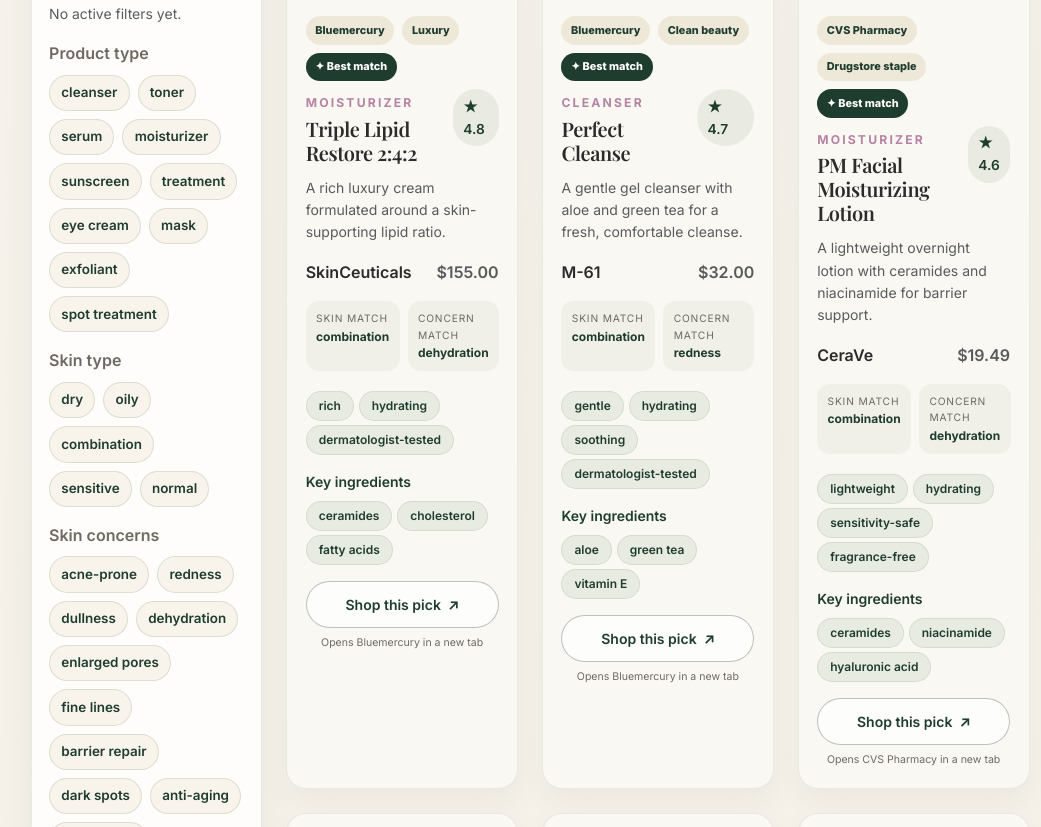
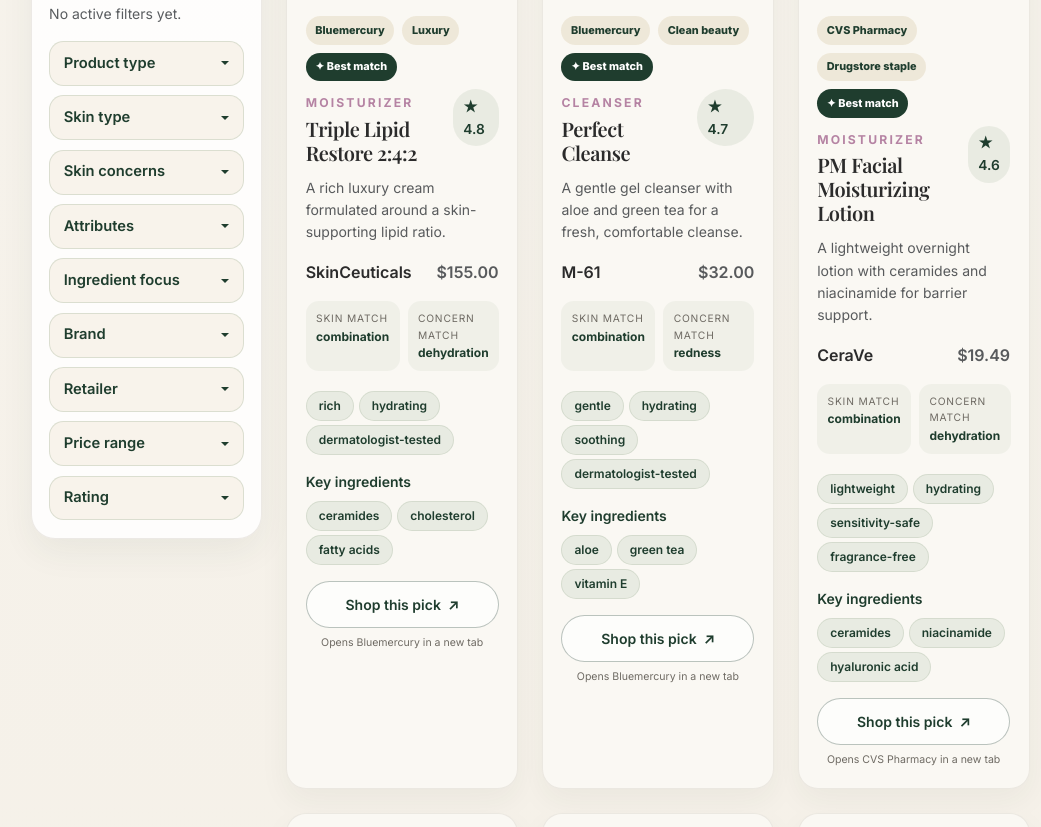
Before and after one commit to bregiang/IS4460-Project-Template, a Django app: page /recommendations/ in a window 1280 px wide. Shown: the part 1320-2147 px from the top of the page, without its empty margins (110-1151 px from the left). Run offline with Django 5.2, Linux system fonts and the light colour scheme; a user stored in the database is signed in; data comes from the database, SQL or seed files in the repository; both versions use the stored data as it was after the commit.

Commit message:
Filter sidebar

```diff
--- a/home/templates/home/recommendations.html
+++ b/home/templates/home/recommendations.html
@@ -189,6 +189,47 @@
     .filter-panel { padding: 0.95rem; }
     .result-card .card-body { padding: 1rem; }
   }
+
+  .filter-dropdown-group { display: grid; gap: 0.6rem; }
+
+  .filter-dropdown-toggle {
+    display: flex;
+    align-items: center;
+    justify-content: space-between;
+    gap: 0.5rem;
+    width: 100%;
+    text-align: left;
+    border: 1px solid rgba(143,166,136,0.28);
+    background: #f8f3eb;
+    color: var(--forest);
+    border-radius: 0.9rem;
+    padding: 0.6rem 0.85rem;
+    font-size: 0.92rem;
+    font-weight: 600;
+  }
+
+  .filter-dropdown-toggle:hover,
+  .filter-dropdown-toggle:focus {
+    color: var(--forest);
+    background: #f2ebdd;
+  }
+
+  .filter-dropdown-toggle::after { margin-left: 0.4rem; }
+
+  .filter-count-badge {
+    background: var(--forest);
+    color: var(--cream);
+    font-size: 0.72rem;
+    font-weight: 700;
+  }
+
+  .filter-dropdown-menu {
+    width: 100%;
+    max-height: 280px;
+    overflow-y: auto;
+    padding: 0.85rem;
+    border-radius: 1rem;
+  }
 </style>
 
 <div class="container py-5">
@@ -263,34 +304,76 @@
               <div id="activeFilters" class="d-flex flex-wrap gap-2"></div>
             </div>
 
-            <div class="mb-3">
-              <p class="fw-semibold mb-2">Product type</p>
+            <div class="filter-dropdown-group">
+              <div class="dropdown">
+                <button type="button" class="filter-dropdown-toggle dropdown-toggle" data-bs-toggle="dropdown" aria-expanded="false">
+                  <span>Product type</span>
+                  <span class="badge rounded-pill filter-count-badge d-none" id="badge-product_type">0</span>
+                </button>
+                <div class="dropdown-menu filter-dropdown-menu">
                   <div class="d-flex flex-wrap gap-2" id="product_type"></div>
                 </div>
+              </div>
 
-            <div class="mb-3">
-              <p class="fw-semibold mb-2">Skin type</p>
+              <div class="dropdown">
+                <button type="button" class="filter-dropdown-toggle dropdown-toggle" data-bs-toggle="dropdown" aria-expanded="false">
+                  <span>Skin type</span>
+                  <span class="badge rounded-pill filter-count-badge d-none" id="badge-skin_type">0</span>
+                </button>
+                <div class="dropdown-menu filter-dropdown-menu">
                   <div class="d-flex flex-wrap gap-2" id="skin_type"></div>
                 </div>
+              </div>
 
-            <div class="mb-3">
-              <p class="fw-semibold mb-2">Skin concerns</p>
+              <div class="dropdown">
+                <button type="button" class="filter-dropdown-toggle dropdown-toggle" data-bs-toggle="dropdown" aria-expanded="false">
+                  <span>Skin concerns</span>
+                  <span class="badge rounded-pill filter-count-badge d-none" id="badge-concerns">0</span>
+                </button>
+                <div class="dropdown-menu filter-dropdown-menu">
                   <div class="d-flex flex-wrap gap-2" id="concerns"></div>
                 </div>
+              </div>
 
-            <div class="mb-3">
-              <p class="fw-semibold mb-2">Attributes</p>
+              <div class="dropdown">
+                <button type="button" class="filter-dropdown-toggle dropdown-toggle" data-bs-toggle="dropdown" aria-expanded="false">
+                  <span>Attributes</span>
+                  <span class="badge rounded-pill filter-count-badge d-none" id="badge-attributes">0</span>
+                </button>
+                <div class="dropdown-menu filter-dropdown-menu">
                   <div class="d-flex flex-wrap gap-2" id="attributes"></div>
                 </div>
+              </div>
 
-            <div class="row g-2">
-              <div class="col-6">
+              <div class="dropdown">
+                <button type="button" class="filter-dropdown-toggle dropdown-toggle" data-bs-toggle="dropdown" aria-expanded="false">
+                  <span>Ingredient focus</span>
+                  <span class="badge rounded-pill filter-count-badge d-none" id="badge-ingredients">0</span>
+                </button>
+                <div class="dropdown-menu filter-dropdown-menu">
+                  <div class="d-flex flex-wrap gap-2" id="ingredients"></div>
+                </div>
+              </div>
+
+              <div class="dropdown">
+                <button type="button" class="filter-dropdown-toggle dropdown-toggle" data-bs-toggle="dropdown" data-bs-auto-close="outside" aria-expanded="false">
+                  <span>Brand</span>
+                  <span class="badge rounded-pill filter-count-badge d-none" id="badge-brand">0</span>
+                </button>
+                <div class="dropdown-menu filter-dropdown-menu">
                   <label class="form-label fw-semibold" for="brandSelect">Brand</label>
                   <select id="brandSelect" class="form-select">
                     <option value="">Any brand</option>
                   </select>
                 </div>
-              <div class="col-6">
+              </div>
+
+              <div class="dropdown">
+                <button type="button" class="filter-dropdown-toggle dropdown-toggle" data-bs-toggle="dropdown" data-bs-auto-close="outside" aria-expanded="false">
+                  <span>Retailer</span>
+                  <span class="badge rounded-pill filter-count-badge d-none" id="badge-retailer">0</span>
+                </button>
+                <div class="dropdown-menu filter-dropdown-menu">
                   <label class="form-label fw-semibold" for="retailerSelect">Retailer</label>
                   <select id="retailerSelect" class="form-select">
                     <option value="">Any retailer</option>
@@ -298,8 +381,12 @@
                 </div>
               </div>
 
-            <div class="row g-2 mt-2">
-              <div class="col-6">
+              <div class="dropdown">
+                <button type="button" class="filter-dropdown-toggle dropdown-toggle" data-bs-toggle="dropdown" data-bs-auto-close="outside" aria-expanded="false">
+                  <span>Price range</span>
+                  <span class="badge rounded-pill filter-count-badge d-none" id="badge-priceRange">0</span>
+                </button>
+                <div class="dropdown-menu filter-dropdown-menu">
                   <label class="form-label fw-semibold" for="priceSelect">Price range</label>
                   <select id="priceSelect" class="form-select">
                     <option value="">Any price</option>
@@ -308,7 +395,14 @@
                     <option value="over_70">$70+</option>
                   </select>
                 </div>
-              <div class="col-6">
+              </div>
+
+              <div class="dropdown">
+                <button type="button" class="filter-dropdown-toggle dropdown-toggle" data-bs-toggle="dropdown" data-bs-auto-close="outside" aria-expanded="false">
+                  <span>Rating</span>
+                  <span class="badge rounded-pill filter-count-badge d-none" id="badge-rating">0</span>
+                </button>
+                <div class="dropdown-menu filter-dropdown-menu">
                   <label class="form-label fw-semibold" for="ratingSelect">Rating</label>
                   <select id="ratingSelect" class="form-select">
                     <option value="">Any rating</option>
@@ -318,10 +412,6 @@
                   </select>
                 </div>
               </div>
-
-            <div class="mt-3">
-              <p class="fw-semibold mb-2">Ingredient focus</p>
-              <div class="d-flex flex-wrap gap-2" id="ingredients"></div>
             </div>
           </div>
         </div>
@@ -569,6 +659,24 @@
     updateActiveFilters();
     renderProducts();
     updateButtonStates();
+    updateFilterBadges();
+  }
+
+  function updateFilterBadges() {
+    Object.keys(optionGroups).forEach((group) => {
+      setBadgeCount(`badge-${group}`, state.selected[group].length);
+    });
+    setBadgeCount('badge-brand', state.brand ? 1 : 0);
+    setBadgeCount('badge-retailer', state.retailer ? 1 : 0);
+    setBadgeCount('badge-priceRange', state.priceRange ? 1 : 0);
+    setBadgeCount('badge-rating', state.rating ? 1 : 0);
+  }
+
+  function setBadgeCount(badgeId, count) {
+    const badge = document.getElementById(badgeId);
+    if (!badge) return;
+    badge.textContent = count;
+    badge.classList.toggle('d-none', count === 0);
   }
 
   function updateButtonStates() {
```
Also changed, not shown: db.sqlite3. Lines whose indentation alone changed are shown as unchanged.
